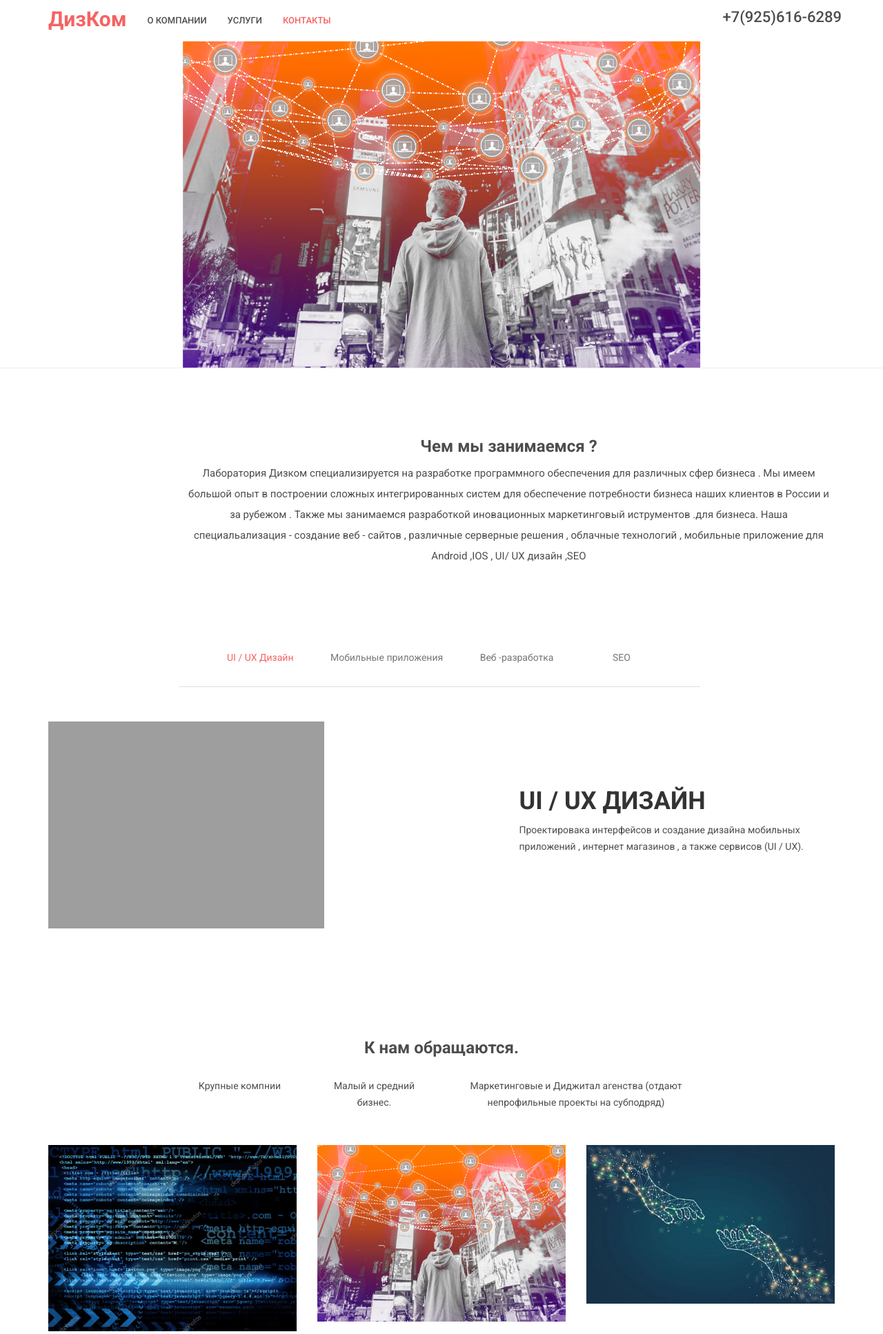
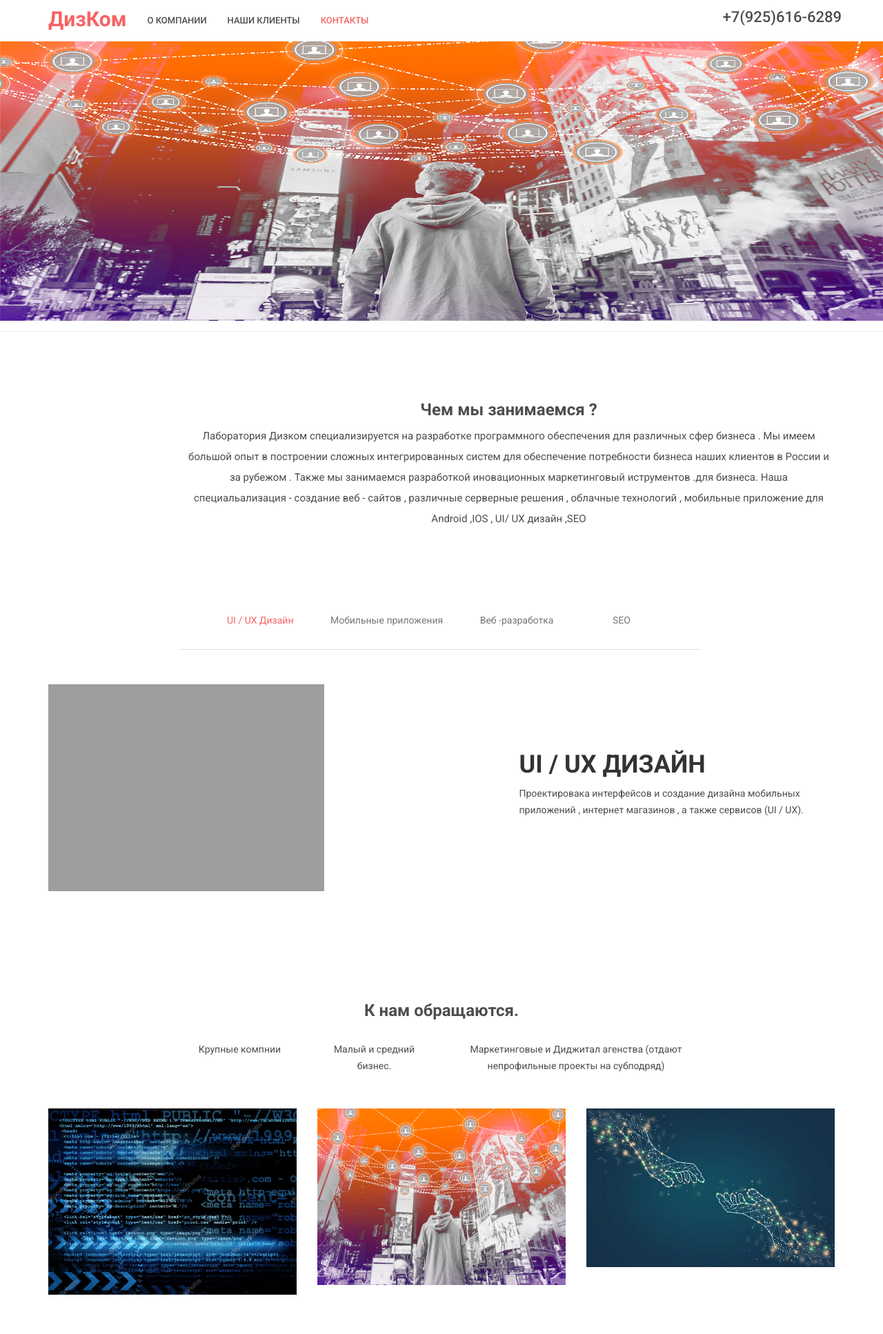
Before and after one commit to wangalex1/langing-page, a Django app: page / in a window 1280 px wide. Shown: the top 1934 px of the page at 69% size. Run offline with Django 3.2, Linux system fonts and the light colour scheme; data comes from the database, SQL or seed files in the repository; style sheets or scripts are compiled from the project's sources; some libraries are stand-ins or nearby versions.

Commit message:
langing-page

```diff
--- a/templates/home.html
+++ b/templates/home.html
@@ -22,13 +22,13 @@
                         <span class="icon-bar"></span>
                         <span class="icon-bar"></span>
                     </button>
-                    <a class="navbar-brand" href="index.html">ДизКом</a>
+                    <a class="navbar-brand" href="javascript:void(0);">ДизКом</a>
                 </div>
                 <div id="navbar" class="navbar-collapse collapse">
 
                     <ul class="nav scroll-to navbar-nav">
-                        <li class="active"><a href="#home">О компании </a></li>
-                        <li><a href="#services">Услуги </a></li>
+                        <li><a href="#services">О компании </a></li>
+                        <li><a href="#gallery">Наши клиенты</a></li>
                         <!--<li><a href="#pricing">Специальные предложения</a></li>-->
                         <li><a href="#contact">Контакты  </a></li>
 
@@ -47,15 +47,16 @@
         </header><!--navigation end here-->
  <section id="home" class="banner-intro banner-slider">
             <div class="banner-inner">
+                 {% for slide in context.background %}
+                                   {% for file in slide.background.all %}
+                                       <img class="mySlides w3-animate-fading" src="{{ file.file.url }}" style="width:100%; height: 450px;">
+                                     {% endfor %}
+                            {% endfor %}
                 <div class="container">
                     <div class="row">
-                       <div class="col-sm-8  col-sm-offset-2 text-center wow animated bounceIn" id="slider">
+                       <div class="col-sm-8 text-center wow animated bounceIn">
 
-                            {% for slide in context.background %}
-                                   {% for file in slide.background.all %}
-                                       <img class="mySlides w3-animate-fading" src="{{ file.file.url }}" style="width:100%">
-                                     {% endfor %}
-                            {% endfor %}
+
 
                         </div>
                     </div>
--- a/templates/include/gallery.html
+++ b/templates/include/gallery.html
@@ -1,7 +1,7 @@
 {% load staticfiles %}
 
  <!--gallery-->
-        <section class="gallery-container">
+        <section class="gallery-container" id="gallery">
             <div class="container">
              {% for post in context.gallery %}
                   <div class="row">
```
